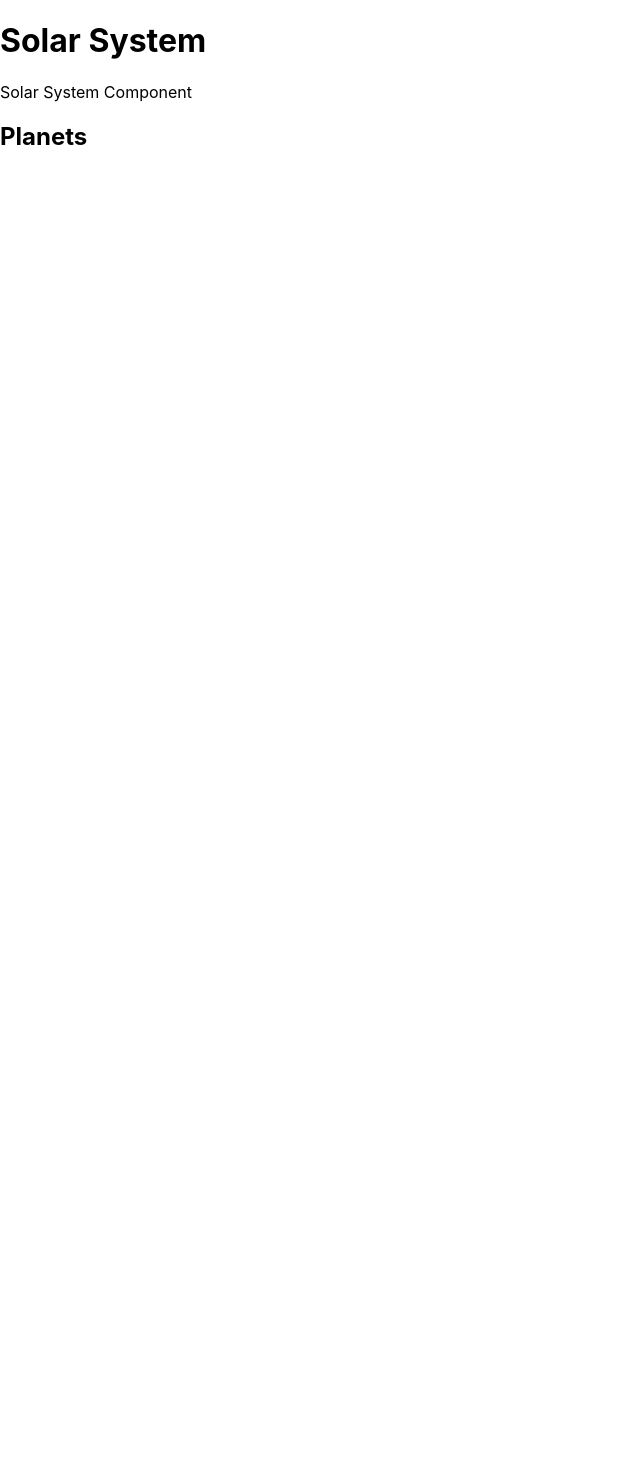
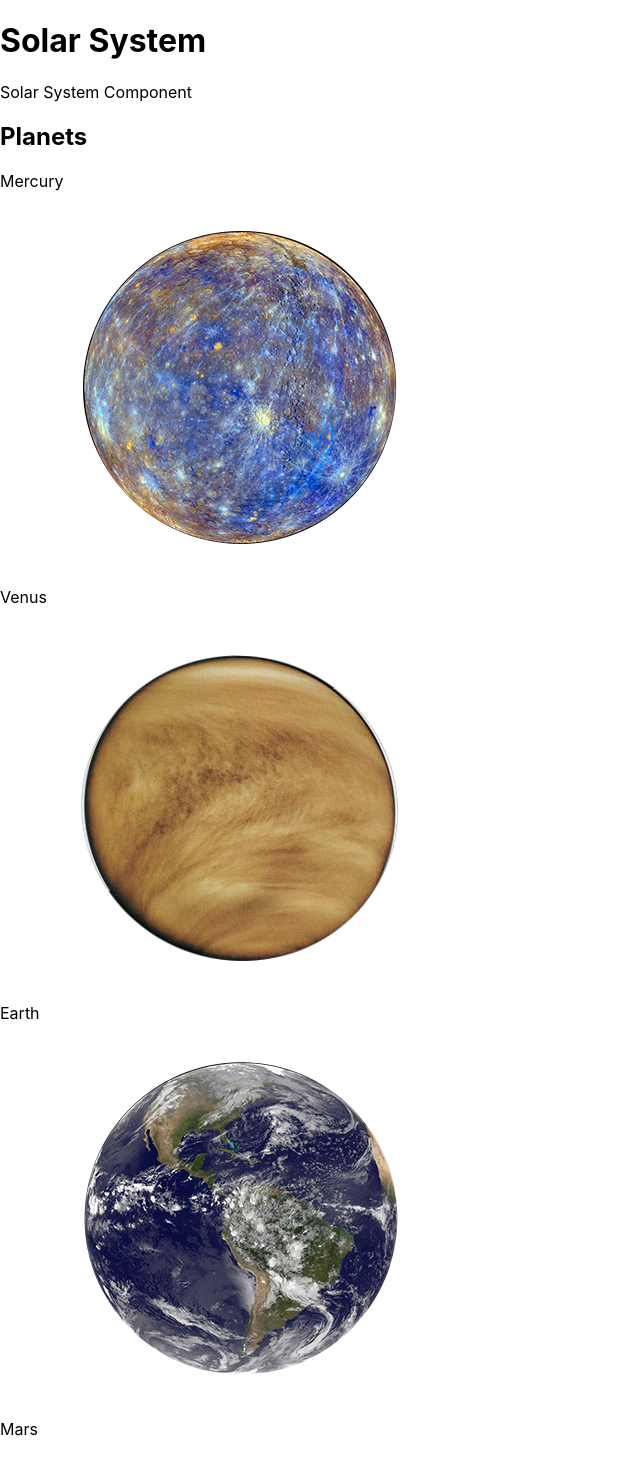
Before and after one commit to Alexandre-Lustosa-Escossio/solar-system-project, a React (Create React App) app: page / in a window 1280 px wide. Shown: the top 1470 px of the page, without its empty margins (0-640 px from the left). Before the commit the page ends 800 px from the top, so only its background shows below. Built offline with nearby package versions, Linux system fonts and the light colour scheme.

Commit message:
feat: maps planet data rendering each planet in a PlanetCard component

```diff
--- a/src/components/SolarSystem.jsx
+++ b/src/components/SolarSystem.jsx
@@ -1,11 +1,16 @@
 import React from 'react'
 import Title from './Title'
+import planets from '../data/planets'
+import PlanetCard from './PlanetCard'
 
 export default function SolarSystem() {
   return (
     <div>
         Solar System Component
         <Title headline={ 'Planets' } />
+        {planets.map(planet =>
+          <PlanetCard planetName={ planet.name } planetImage={ planet.image }/>
+        )}
     </div>
   )
 }
--- a/src/data/planets.js
+++ b/src/data/planets.js
@@ -1,21 +1,21 @@
-import MercurioImg from '../images/Mercurio.png';
+import MercuryImg from '../images/Mercury.png';
 import VenusImg from '../images/Venus.png';
-import TerraImg from '../images/Terra.png';
-import MarteImg from '../images/Marte.png';
+import EarthImg from '../images/Earth.png';
+import MarsImg from '../images/Mars.png';
 import JupiterImg from '../images/Jupiter.png';
-import SaturnoImg from '../images/Saturno.png';
-import Uranoimg from '../images/Urano.png';
-import Netunoimg from '../images/Netuno.png';
+import SaturnImg from '../images/Saturn.png';
+import Uranusimg from '../images/Uranus.png';
+import Neptuneimg from '../images/Neptune.png';
 
 const Planets = [
-  { name: 'Mercúrio', image: MercurioImg },
-  { name: 'Vênus', image: VenusImg },
-  { name: 'Terra', image: TerraImg },
-  { name: 'Marte', image: MarteImg },
+  { name: 'Mercury', image: MercuryImg },
+  { name: 'Venus', image: VenusImg },
+  { name: 'Earth', image: EarthImg },
+  { name: 'Mars', image: MarsImg },
   { name: 'Júpiter', image: JupiterImg },
-  { name: 'Saturno', image: SaturnoImg },
-  { name: 'Urano', image: Uranoimg },
-  { name: 'Netuno', image: Netunoimg },
+  { name: 'Saturn', image: SaturnImg },
+  { name: 'Uranus', image: Uranusimg },
+  { name: 'Neptune', image: Neptuneimg },
 ];
 
 export default Planets;
```
